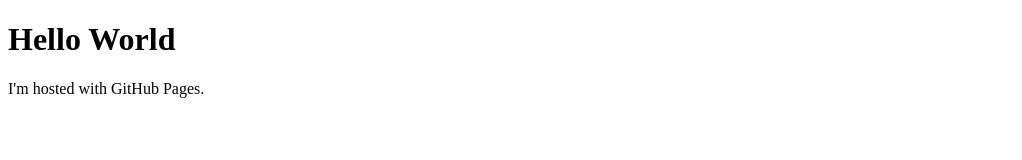
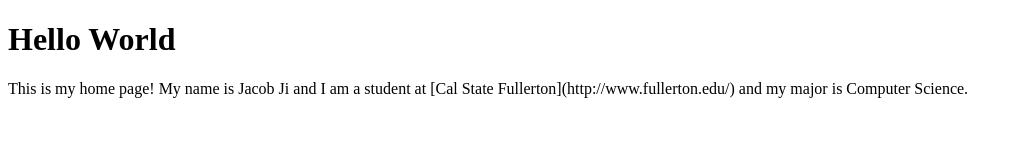
Before and after one commit to jacji/jacji.github.io, a plain HTML site: page index.html in a window 1280 px wide. Shown: the whole page, without its empty margins (0-1022 px from the left). Drawn offline with Linux system fonts and the light colour scheme.

Commit message:
index.html edit

```diff
--- a/index.html
+++ b/index.html
@@ -2,6 +2,6 @@
 <html>
 <body>
 <h1>Hello World</h1>
-<p>I'm hosted with GitHub Pages.</p>
+<p>This is my home page! My name is Jacob Ji and I am a student at [Cal State Fullerton](http://www.fullerton.edu/) and my major is Computer Science.</p>
 </body>
 </html>
```
